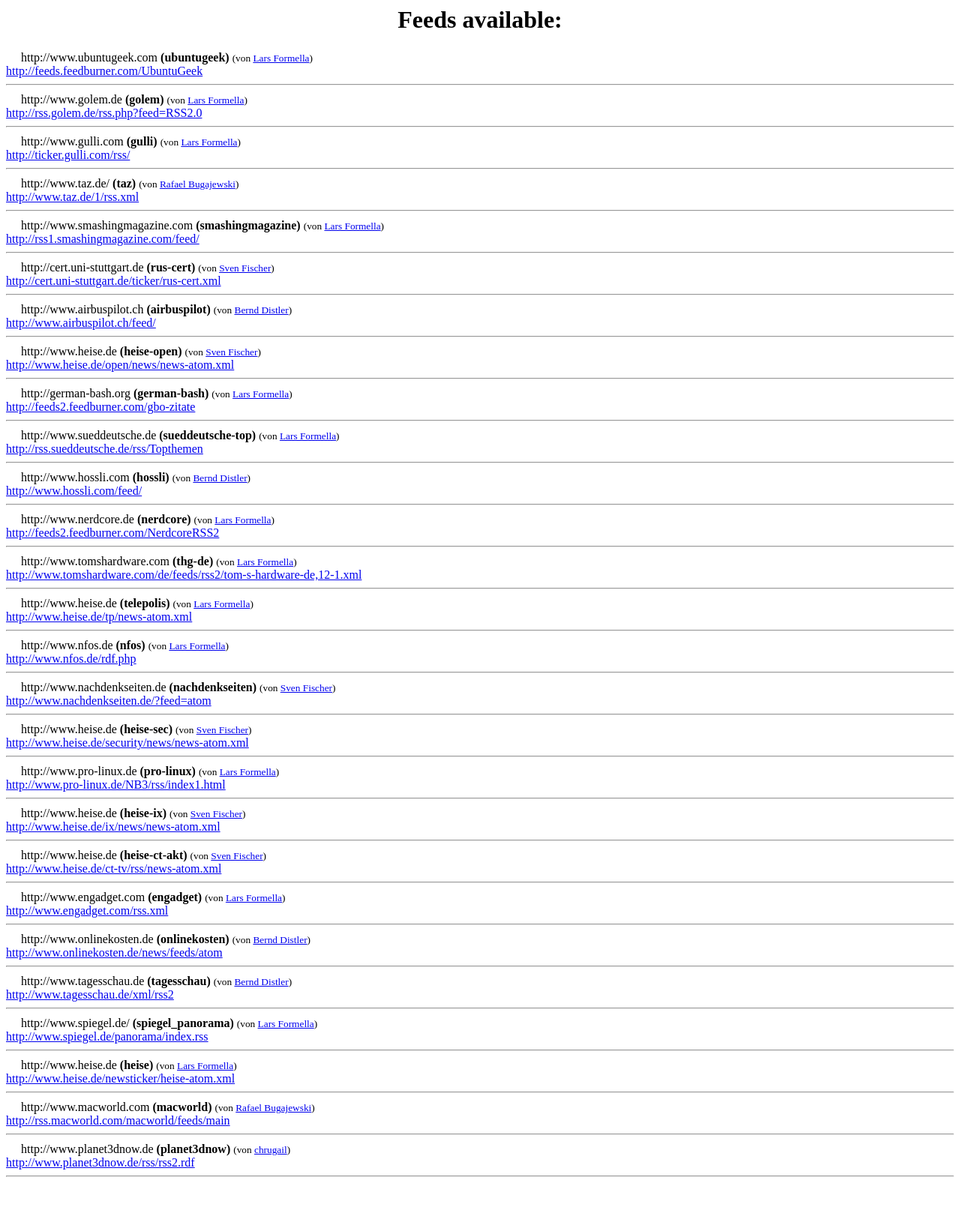
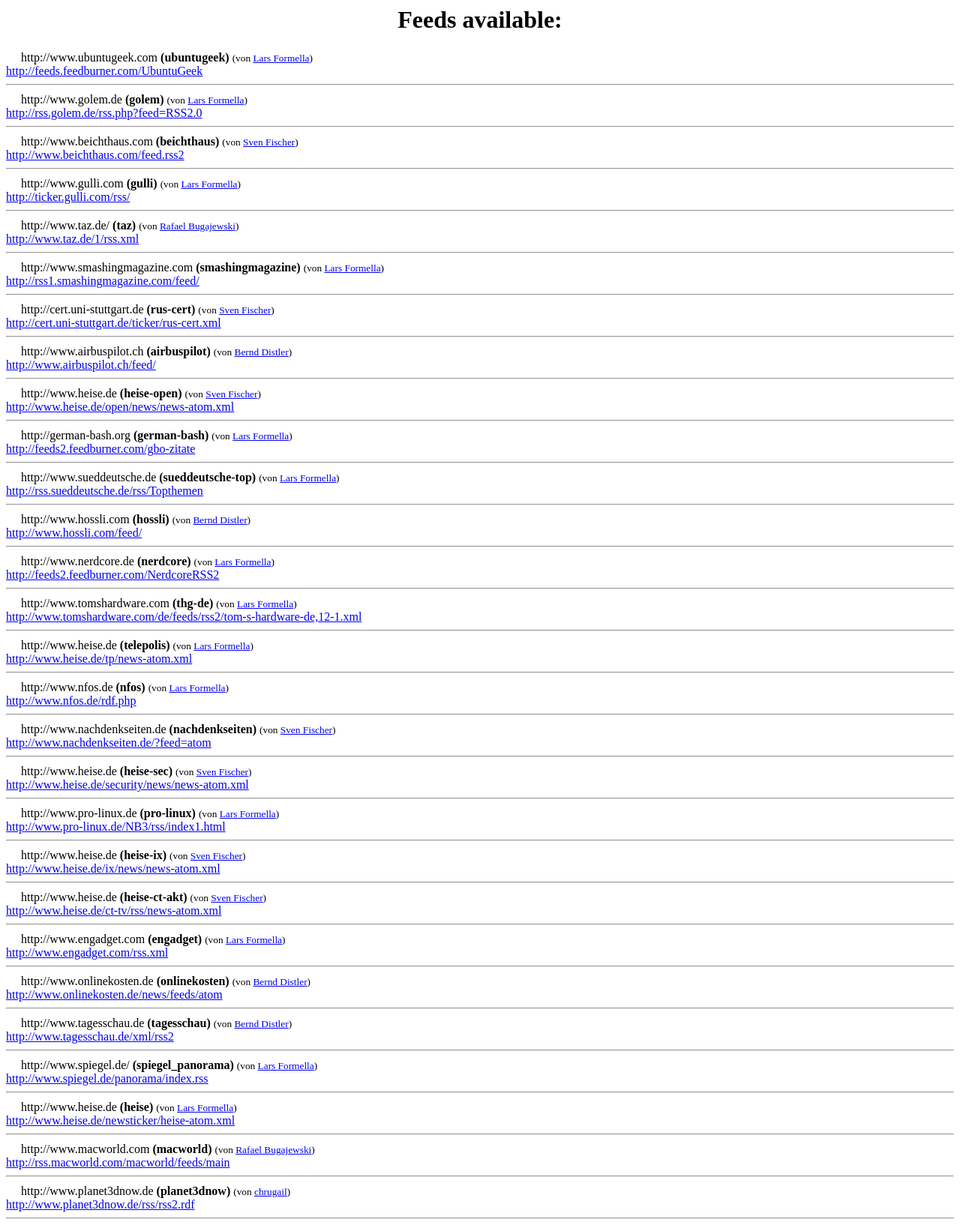
Before and after one commit to lformella/rss-extender, a PHP site: page / in a window 1280 px wide. Shown: the whole page at 75% size. Before the commit the page ends 1570 px from the top, so only its background shows below. Run offline with PHP 8.4, Linux system fonts and the light colour scheme.

Commit message:
added beichthaus.com feed made the feeds more valid

```diff
--- /dev/null
+++ b/config/beichthaus.php
@@ -0,0 +1,23 @@
+<?php
+
+$config['author']		= "Sven Fischer";
+$config['author_url']		= "http://blog.strubbl.de/";
+$config['url']			= "http://www.beichthaus.com/feed.rss2";
+$config['base_url']		= "http://www.beichthaus.com";
+$config['content']		= array("#<div class=bodytext style=\"padding:0 0 20px 12px;width:100%px;\">(.*)<iframe src=\"http://www.facebook.com/plugins/like.php#Uis", 1);
+$config['search']		= array("#<nobr>#Uis",
+					"#<a href=\"#Uis",
+					"#<script type=\"text/javascript\"> initMap\(.*\); </script>#Uis",
+					"#<script.*>.*</script>#Uis",
+					"#align:left;#Uis",
+					"#<object.*>.*</object>#Uis");
+$config['replace']		= array("",
+					"<a href=\"".$config['base_url'],
+					"",
+					"",
+					"",
+					"");
+$config['use_utf8']		= true;
+$config['cdata_tags']		= array("comments","guid");
+
+?>
--- a/index.php
+++ b/index.php
@@ -95,6 +95,13 @@ function getFeed($options)
 	$rss = fetch_rss($options['url']);
 	#print_r($rss);
 
+
+	if($options['use_utf8'])
+	{
+		$rss->channel['title'] = utf8_encode($rss->channel['title']);
+		$rss->channel['title'] = htmlspecialchars($rss->channel['title']);
+	}
+
 	if($rss->channel['link_'])
 	{
 		$rss->channel['link'] = $rss->channel['link_'];
@@ -104,9 +111,14 @@ function getFeed($options)
 	// put the value of this tags into cdata
 	insertCDATA($rss->channel, array("description", "tagline", "copyright", "rights"));
 
+	#print_r($rss->channel);
 	$content = "";
 	$content .= "<?xml version=\"1.0\" encoding=\"utf-8\"?>\n";
-	$content .= "<rss version=\"2.0\" xmlns:dc=\"http://purl.org/dc/elements/1.1/\" xmlns:itunes=\"http://www.itunes.com/dtds/podcast-1.0.dtd\">\n";
+	$content .= "<rss version=\"2.0\"
+				xmlns:dc=\"http://purl.org/dc/elements/1.1/\"
+				xmlns:itunes=\"http://www.itunes.com/dtds/podcast-1.0.dtd\"
+				xmlns:atom=\"http://www.w3.org/2005/Atom\"
+			>\n";
 
 	$date = 0;
 	$count = 0;
@@ -262,17 +274,28 @@ function getArray($arr, $tree)
 			if(trim($res) != "")
 			{
 				// indent one tabulator per tree
+				$indent = "";
 				for($a = 0; $a < $tree; $a++)
 				{
 					$ret .= "	";
+					$indent .= "	";
 				}
 
+				// write pubDate the valid way
+				if($k=="pubdate")
+					$k="pubDate";
+
 				$ret .= "<$k>";
+
+				// add atom:link with rel="self"
+				if($k=="channel")
+					$ret .= "\n	".$indent."<atom:link href=\"http://".$_SERVER['SERVER_NAME'].$_SERVER['REQUEST_URI']."\" rel=\"self\" type=\"application/rss+xml\" />";
+
 				if(is_array($var))
 				{
 					$ret .= "\n";
 				}
-				$ret .= "$res";
+				$ret .= $res;
 
 				// indent one tabulator per tree
 				if(is_array($var))
```
